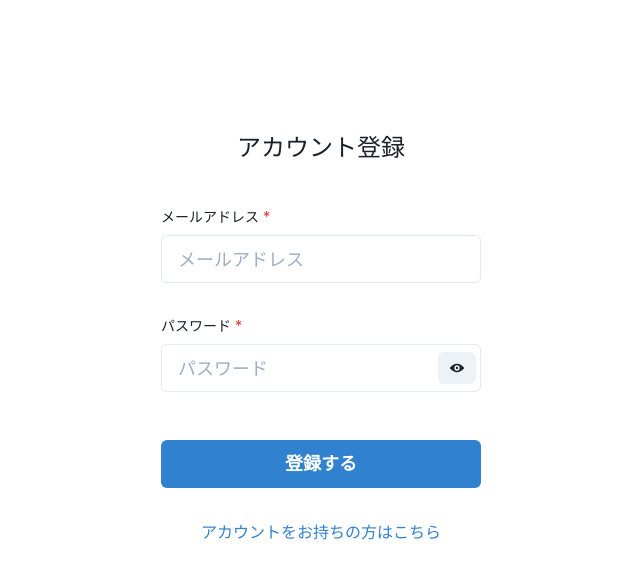
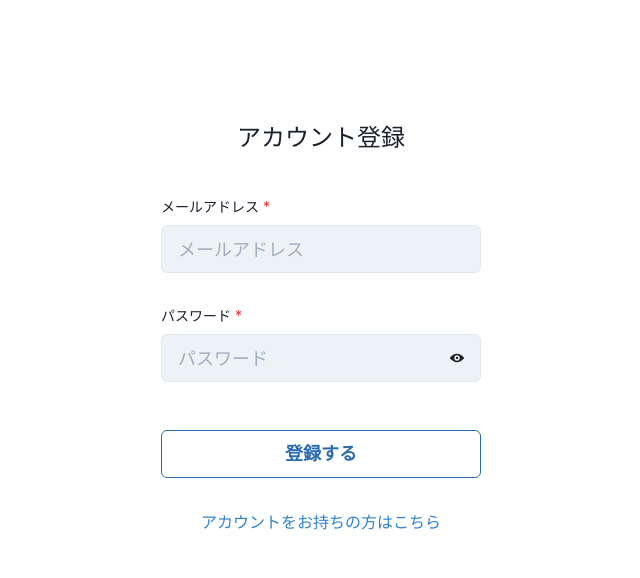
Before and after one commit to kashimura0001/next-firebase-apollo, a Next.js app: page /signup in a window 1280 px wide. Shown: the top 578 px of the page, without its empty margins (319-959 px from the left). Built offline with nearby package versions, Linux system fonts and the light colour scheme.

Commit message:
fix backgroundColor

```diff
--- a/components/PasswordInput.tsx
+++ b/components/PasswordInput.tsx
@@ -7,6 +7,7 @@ type Props = {
   placeholder: string;
   value: string;
   size: "xs" | "sm" | "md" | "lg";
+  backgroundColor: string;
   onChange: (event: ChangeEvent<HTMLInputElement>) => void;
 };
 
@@ -14,6 +15,7 @@ export const PasswordInput: VFC<Props> = ({
   placeholder,
   value,
   size,
+  backgroundColor,
   onChange,
 }) => {
   const [show, setShow] = useState(false);
@@ -26,6 +28,7 @@ export const PasswordInput: VFC<Props> = ({
         size={size}
         placeholder={placeholder}
         value={value}
+        backgroundColor={backgroundColor}
         onChange={onChange}
       />
       <InputRightElement w="3rem" h="full">
--- a/pages/signup/index.tsx
+++ b/pages/signup/index.tsx
@@ -19,7 +19,7 @@ const SignUp: VFC = () => {
 
   return (
     <Flex w="full" align="center" justifyContent="center">
-      <Box w="320px" mt="130px">
+      <Box w="320px" mt="120px">
         <Box textAlign="center">
           <Text fontSize="2xl">アカウント登録</Text>
         </Box>
@@ -33,6 +33,7 @@ const SignUp: VFC = () => {
                 placeholder="メールアドレス"
                 value={email}
                 onChange={(e) => setEmail(e.target.value)}
+                backgroundColor="gray.100"
               />
             </FormControl>
             <FormControl isRequired mt={8}>
@@ -41,6 +42,7 @@ const SignUp: VFC = () => {
                 placeholder="パスワード"
                 size="lg"
                 value={password}
+                backgroundColor="gray.100"
                 onChange={(e) => setPassword(e.target.value)}
               />
             </FormControl>
@@ -50,6 +52,7 @@ const SignUp: VFC = () => {
               colorScheme="blue"
               mt={12}
               width="full"
+              variant="outline"
             >
               登録する
             </Button>
```
